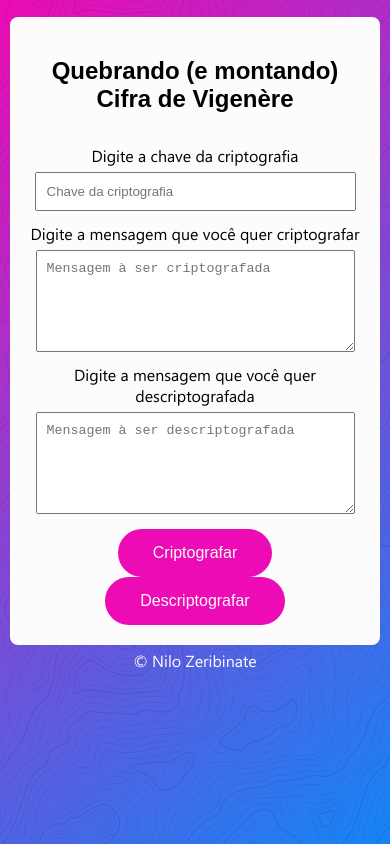
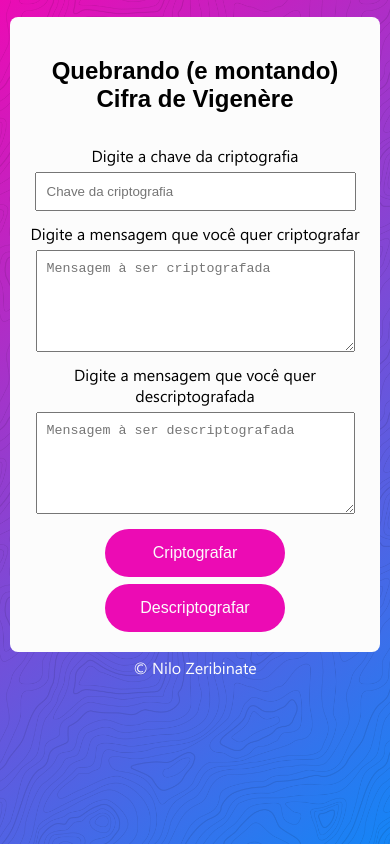
Before and after one commit to NiloZeribinate/Html_Css-projetos_praticos, a plain HTML site: page projeto03/index.html in a window 390 px wide. Drawn offline with Linux system fonts and the light colour scheme; a web font is replaced by a local one.

Commit message:
Update style.css

```diff
--- a/projeto03/style.css
+++ b/projeto03/style.css
@@ -98,4 +98,11 @@ footer *{
     textarea{
         height: 80px;
     }
+
+    #buttons{
+        display: flex;
+        flex-direction: column;
+        justify-content: stretch;
+        gap: 7px;
+    }
 }
```
